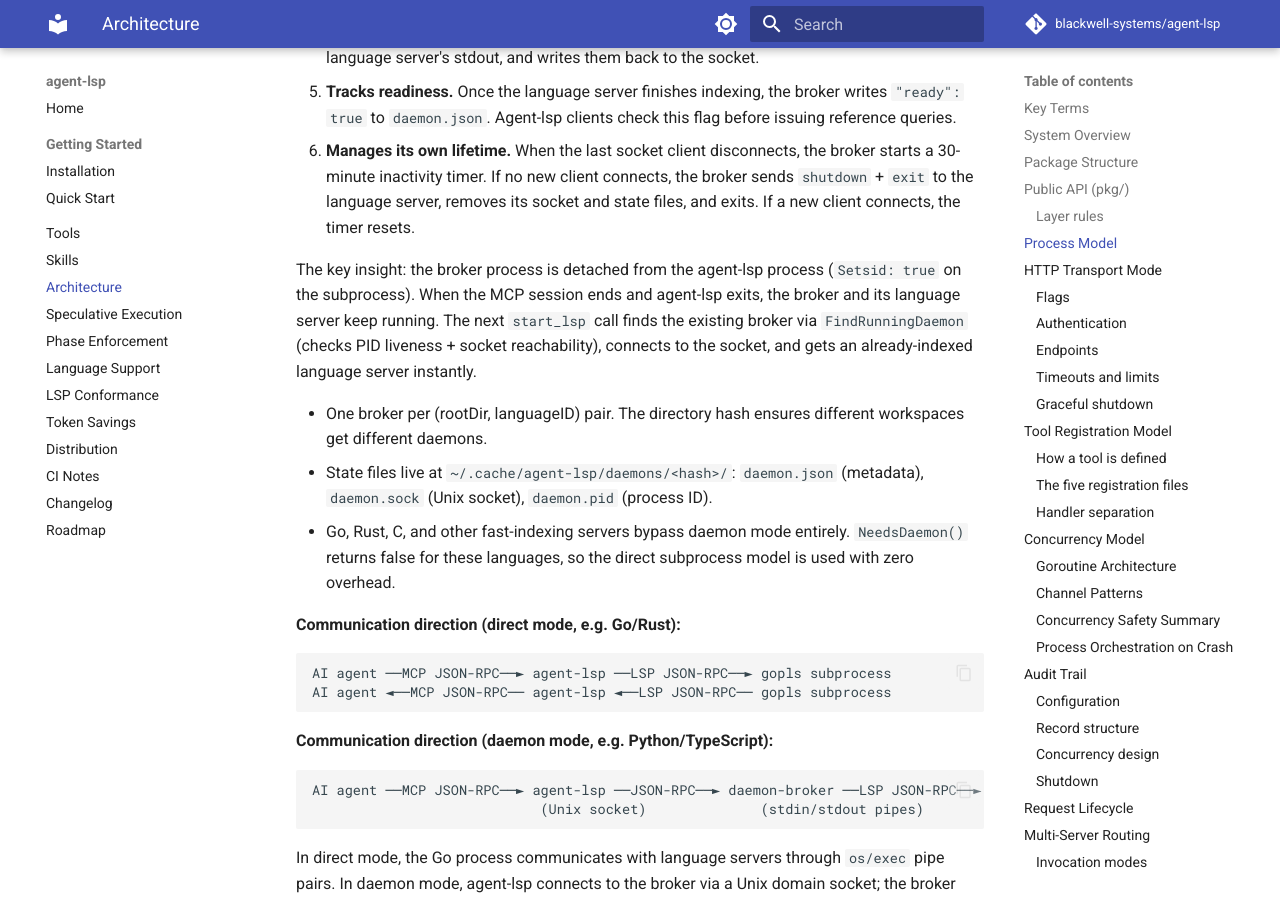
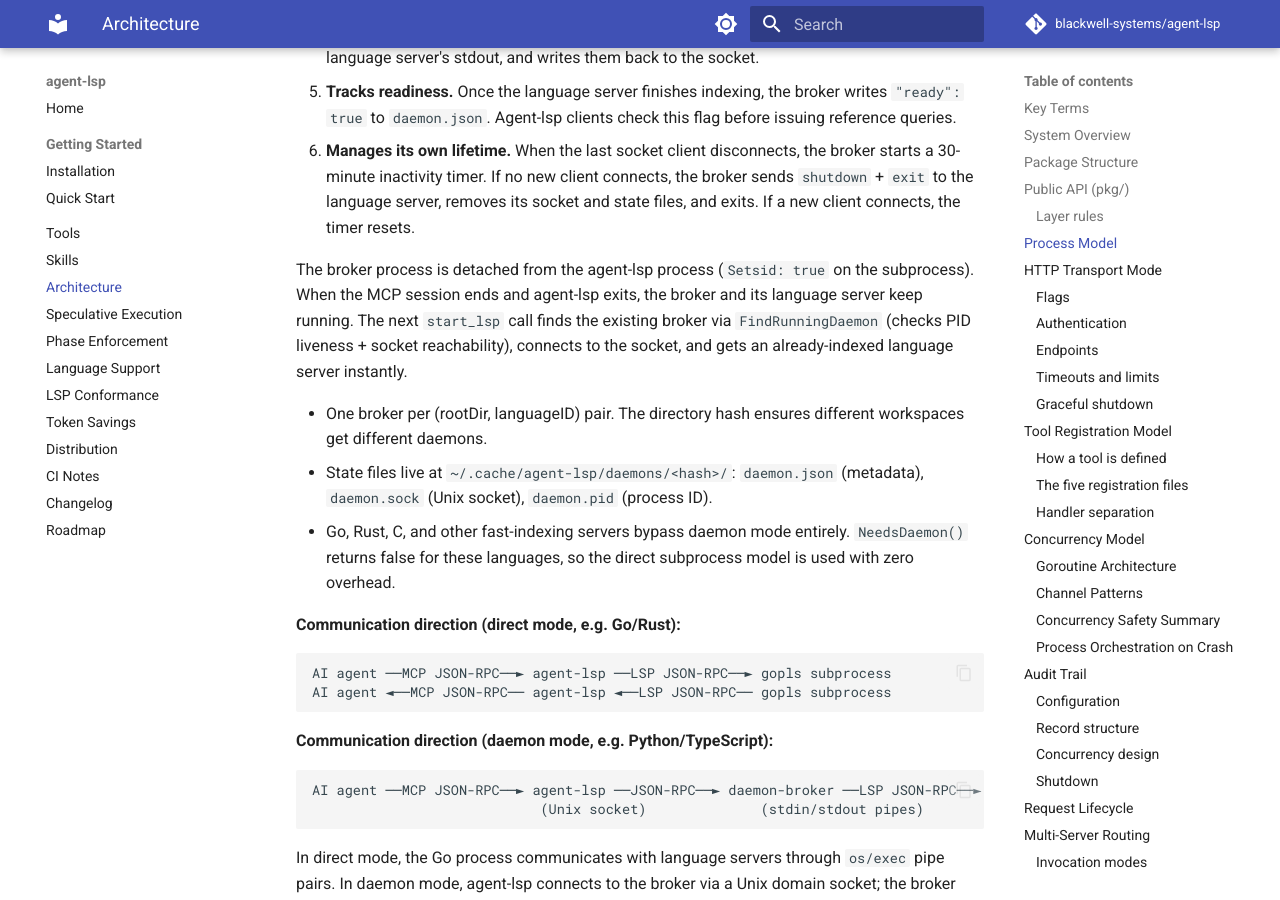
Before and after one commit to blackwell-systems/agent-lsp, an MkDocs documentation site: the page built from docs/architecture.md, in a window 1280 px wide and 900 px high, scrolled down 8426 px. Built offline with MkDocs 1.6.1 and Material for MkDocs 9.7.7, drawn with Linux system fonts in a browser that asks for light colours; comment, search, counter and statistics services are not loaded.

Commit message:
docs: remove editorializing language from process model

```diff
--- a/docs/architecture.md
+++ b/docs/architecture.md
@@ -332,7 +332,7 @@ The daemon broker solves this by decoupling the language server's lifetime from
 5. **Tracks readiness.** Once the language server finishes indexing, the broker writes `"ready": true` to `daemon.json`. Agent-lsp clients check this flag before issuing reference queries.
 6. **Manages its own lifetime.** When the last socket client disconnects, the broker starts a 30-minute inactivity timer. If no new client connects, the broker sends `shutdown` + `exit` to the language server, removes its socket and state files, and exits. If a new client connects, the timer resets.
 
-The key insight: the broker process is detached from the agent-lsp process (`Setsid: true` on the subprocess). When the MCP session ends and agent-lsp exits, the broker and its language server keep running. The next `start_lsp` call finds the existing broker via `FindRunningDaemon` (checks PID liveness + socket reachability), connects to the socket, and gets an already-indexed language server instantly.
+The broker process is detached from the agent-lsp process (`Setsid: true` on the subprocess). When the MCP session ends and agent-lsp exits, the broker and its language server keep running. The next `start_lsp` call finds the existing broker via `FindRunningDaemon` (checks PID liveness + socket reachability), connects to the socket, and gets an already-indexed language server instantly.
 
 - One broker per (rootDir, languageID) pair. The directory hash ensures different workspaces get different daemons.
 - State files live at `~/.cache/agent-lsp/daemons/<hash>/`: `daemon.json` (metadata), `daemon.sock` (Unix socket), `daemon.pid` (process ID).
```
